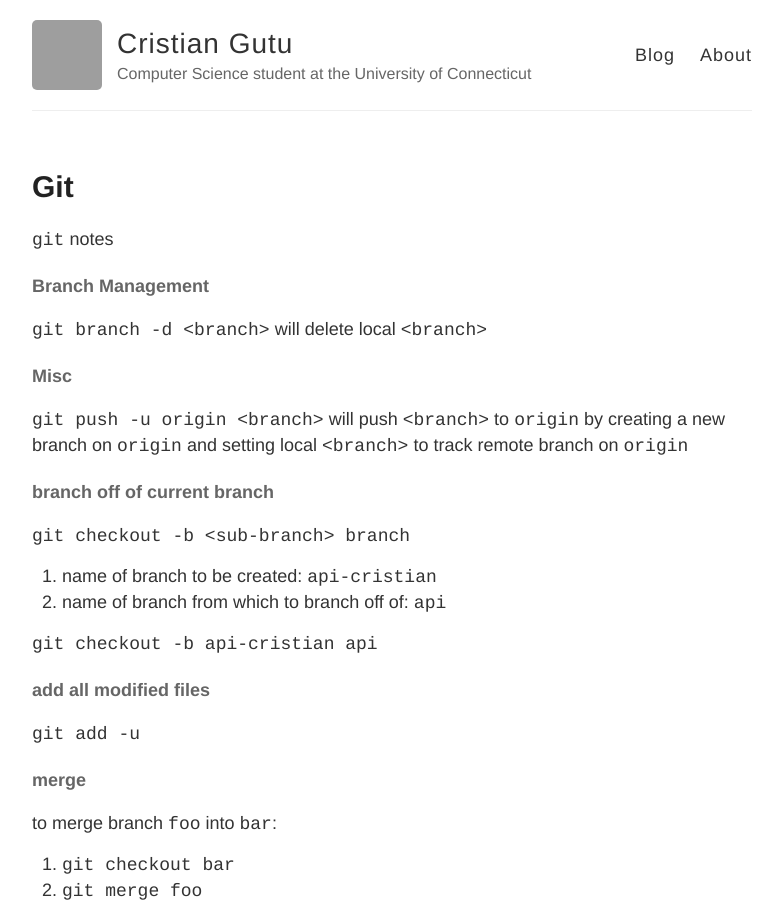
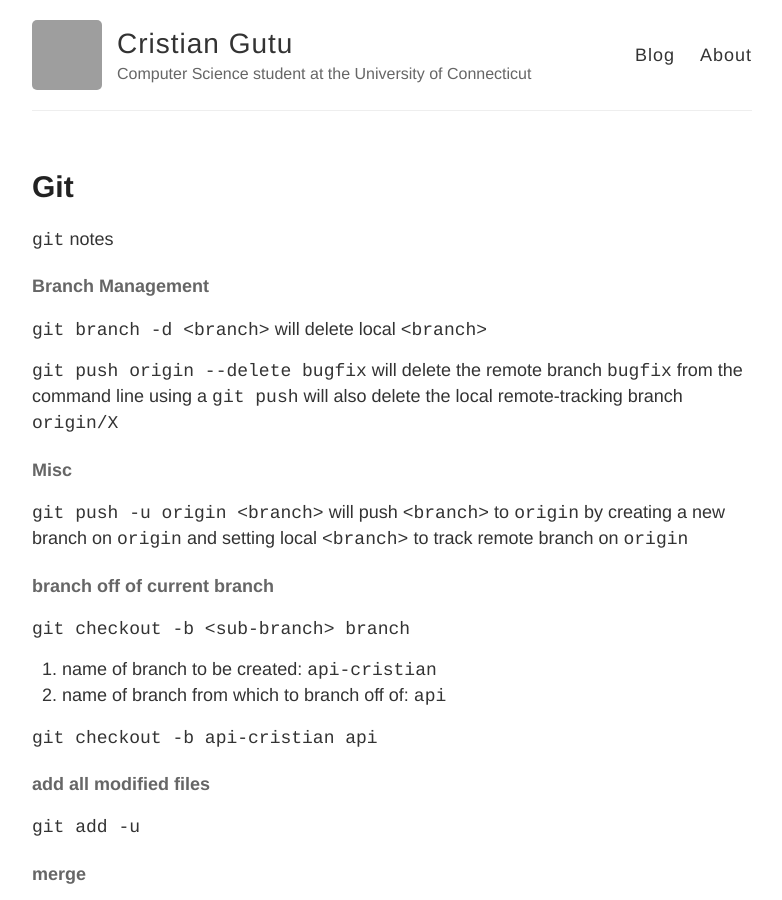
Before and after one commit to gutucristian/gutucristian.github.io, a Jekyll site: the page built from _posts/2020-03-15-git.md, in a window 1280 px wide and 900 px high. Shown: the whole window, without its empty margins (248-1030 px from the left). Built offline with Jekyll 4.4.1, drawn with Linux system fonts in a browser that asks for light colours; our own code applies the rules of GitHub Pages for plain Markdown files; grey boxes are pictures that could not be loaded.

Commit message:
Update 2020-03-15-git.md

```diff
--- a/_posts/2020-03-15-git.md
+++ b/_posts/2020-03-15-git.md
@@ -3,6 +3,8 @@
 #### Branch Management
 
 `git branch -d <branch>` will delete local `<branch>`
+
+`git push origin --delete bugfix` will delete the remote branch `bugfix` from the command line using a `git push` will also delete the local remote-tracking branch `origin/X`
 
 #### Misc
 
```
